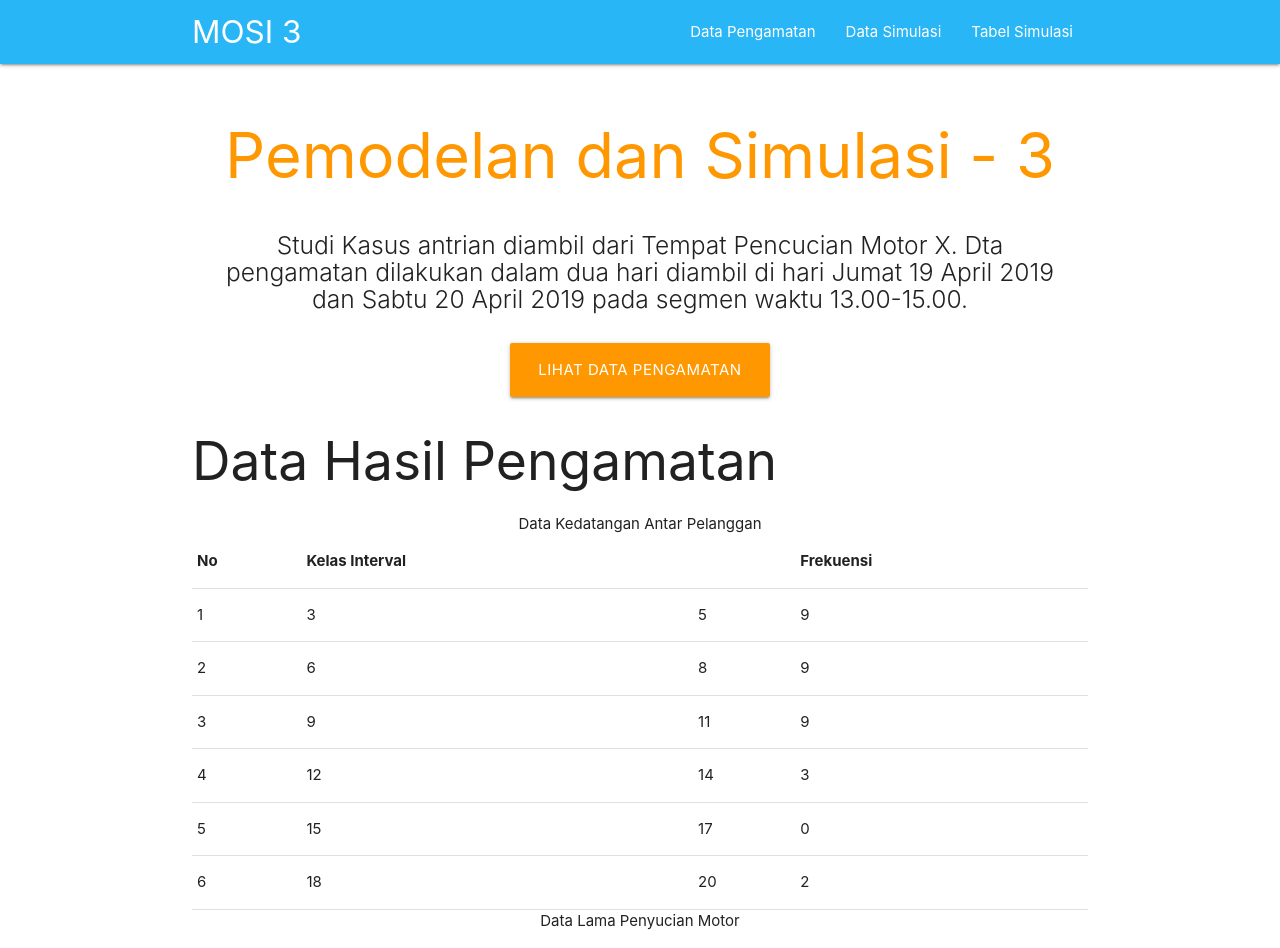
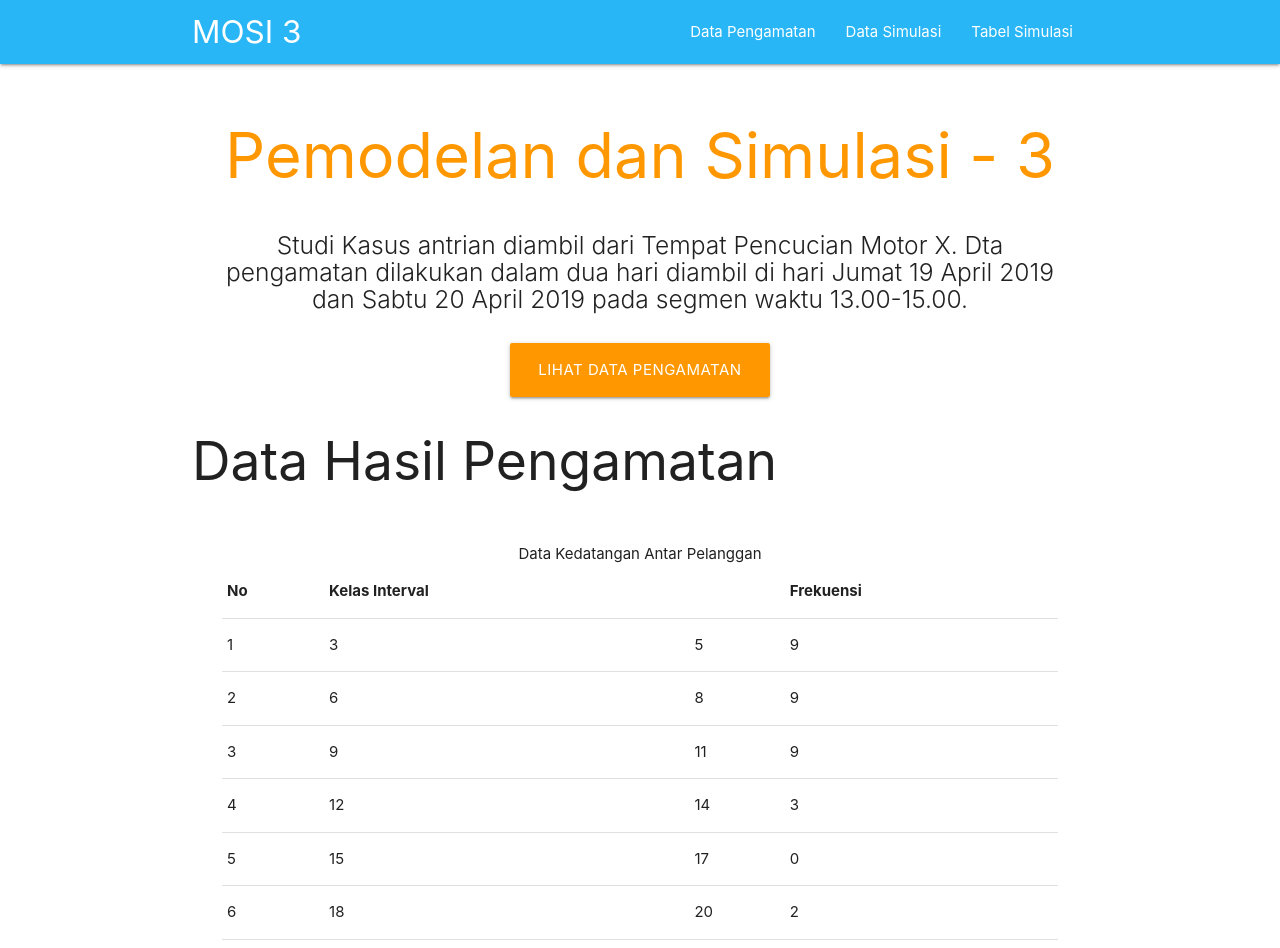
Before and after one commit to raflirach/mosi-antrian, a React (Create React App) app: page / in a window 1280 px wide. Shown: the top 948 px of the page. Built offline with nearby package versions, Linux system fonts and the light colour scheme.

Commit message:
css for tablecontainer

```diff
--- a/src/style/App.css
+++ b/src/style/App.css
@@ -2,3 +2,12 @@
   padding: 0;
   margin: 0;
 }
+
+#section1 {
+  padding-bottom: 30px;
+}
+
+.tablecontainer {
+  padding: 30px;
+  margin-bottom: 30px;
+}
```
